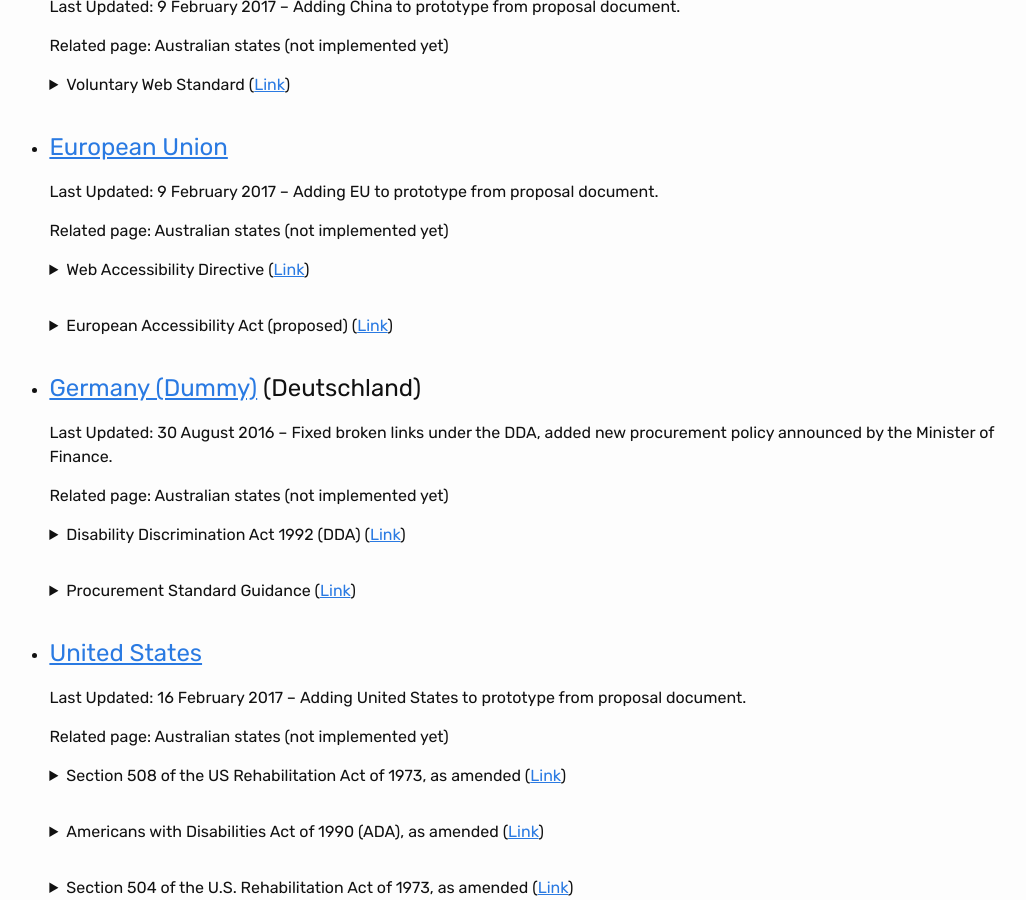
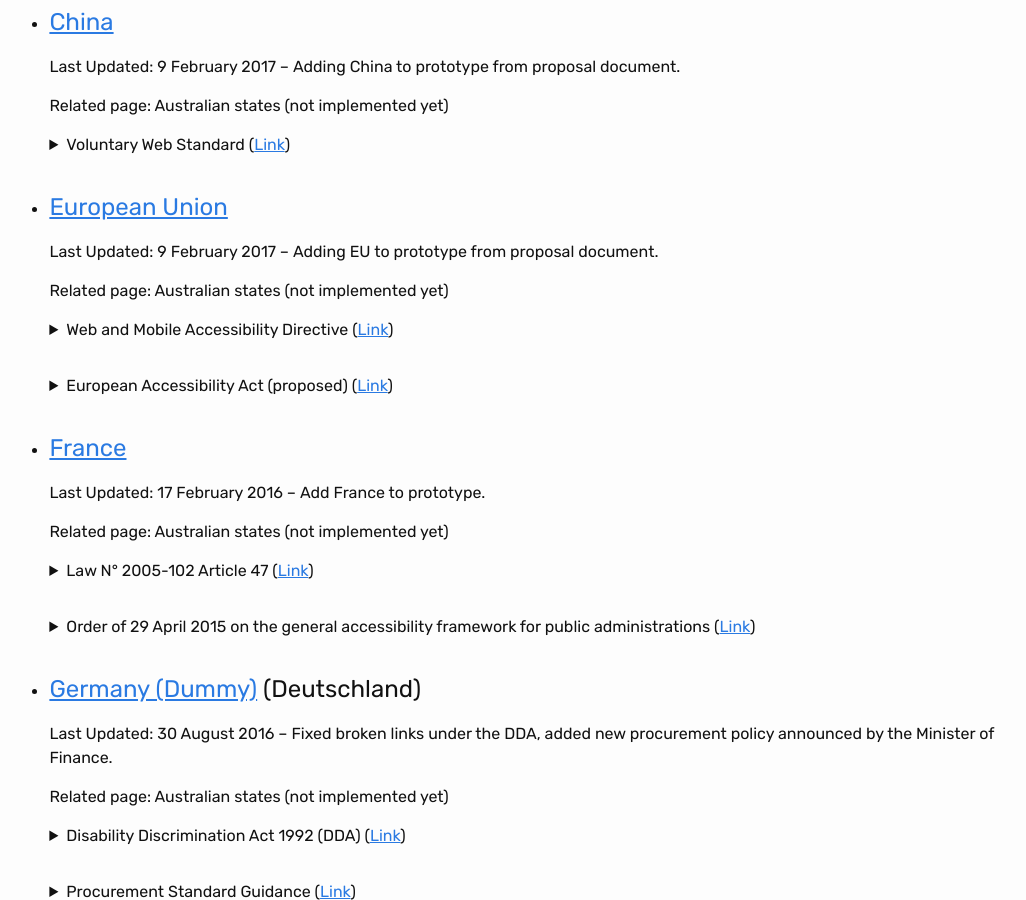
Before and after one commit to w3c/wai-policies-prototype, a Jekyll site: the page built from index.html, in a window 1280 px wide and 900 px high, scrolled down 1998 px. Shown: the whole window, without its empty margins (218-1244 px from the left). Built offline with Jekyll 4.4.1, drawn with Linux system fonts in a browser that asks for light colours; some of the changed text lies outside the part shown.

Commit message:
Create France, update EU, standards listing

```diff
--- a/_data/standards.yaml
+++ b/_data/standards.yaml
@@ -29,3 +29,7 @@ ChinaWeb:
 CanadaWeb:
   title: Standard on Web Accessibility
   url: https://www.tbs-sct.gc.ca/pol/doc-eng.aspx?id=23601
+FranceWeb:
+  title: Référentiel Général d’Accessibilité des Administrations (RGAA) Version 3 2016
+  desc: French Web accessibility guidelines.
+  url: http://references.modernisation.gouv.fr/referentiel/
--- /dev/null
+++ b/_policies/france.md
@@ -0,0 +1,34 @@
+---
+title: France
+# title_native: # Country name in the country’s language(s), comma separated. For Switzerland: Schweiz, Suisse, Svizzera, Svizra
+updated: 2016-2-17
+updatemsg: Add France to prototype.
+# Related page: Australian states – Not sure yet how to model this, I tend to not have this
+policies:
+  - title: Law N° 2005-102 Article 47
+    url: http://www.legifrance.gouv.fr/affichTexte.do?cidTexte=JORFTEXT000000809647&dateTexte=
+    updated: 2016-02-17
+    wcagver: None
+    status: in effect
+    type: Accessibility law # other values: law/policy/procurement
+    ministries:
+      - title: Ministry of Social Affairs
+        url: http://social-sante.gouv.fr/
+    webonly: no # other values: yes
+    scope: public # keys that allows us to use any combination
+    standard: false
+    documents:
+  - title: Order of 29 April 2015 on the general accessibility framework for public administrations
+    url: https://www.legifrance.gouv.fr/affichTexte.do?cidTexte=JORFTEXT000030540064&dateTexte=&categorieLien=id
+    updated: 2017-02-16
+    wcagver: WCAG 2.0 derivative
+    status: in effect
+    type: Policy
+    ministries:
+      - title: Ministry of Social Affairs
+        url: http://social-sante.gouv.fr/
+    scope: public
+    webonly: yes # other values: yes
+    standard: FranceWeb
+    documents:
+---
```
Also changed, not shown: _policies/european union.md (+3 -5 lines), 1 other file.
